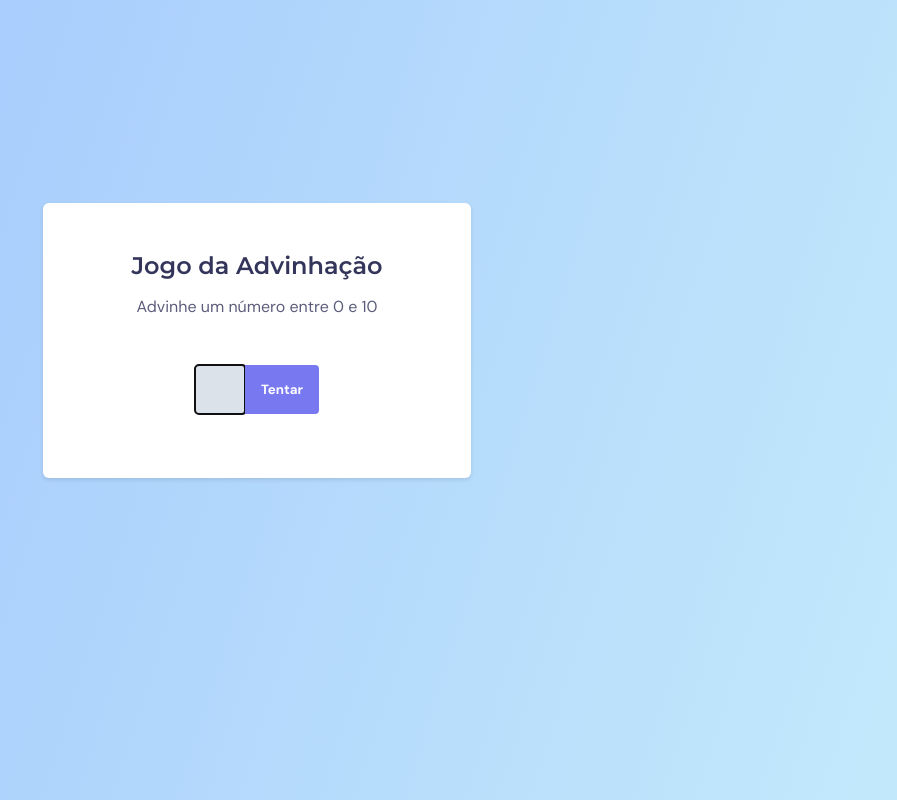
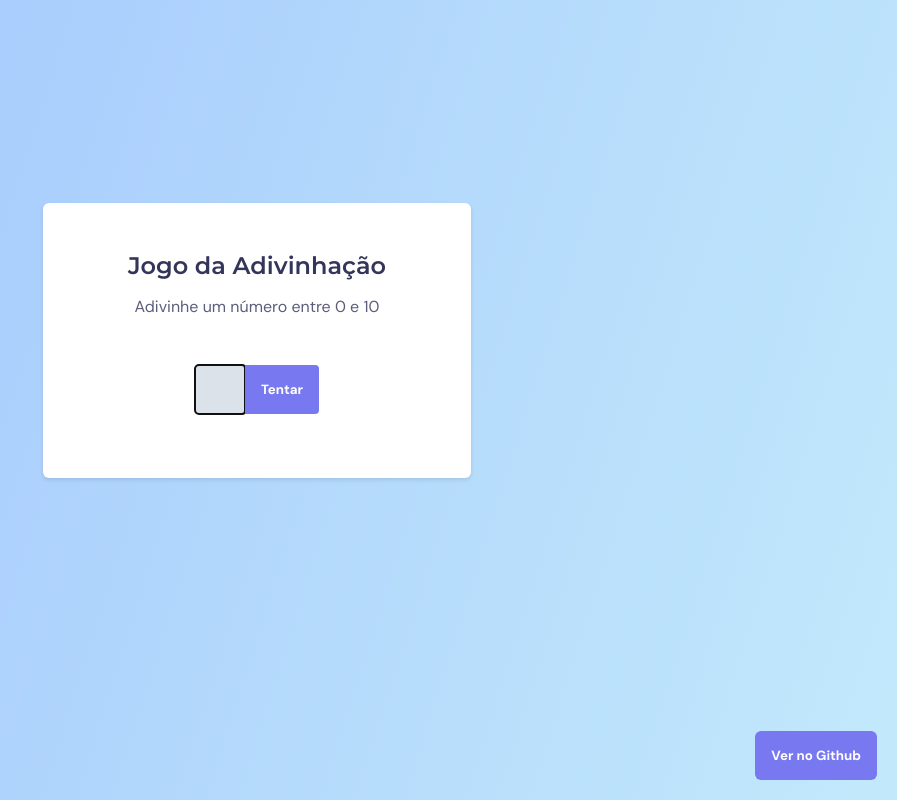
Before and after one commit to kennedysmartins/Jogo-da-advinhacao, a plain HTML site: page index.html in a window 1280 px wide. Shown: the whole page, without its empty margins (383-1280 px from the left). Drawn offline with Linux system fonts and the light colour scheme.

Commit message:
Added Favicon, Github button & Fix writing

```diff
--- a/index.html
+++ b/index.html
@@ -3,28 +3,34 @@
   <head>
     <meta charset="UTF-8" />
     <meta name="viewport" content="width=device-width, initial-scale=1.0" />
-    <title>Jogo da Advinhação</title>
+    <title>Jogo da Adivinhação</title>
     <link rel="stylesheet" href="style.css" />
+    <link rel="icon" type="image/x-icon" href="favicon.ico" />
   </head>
   <body>
     <main>
       <div class="screen1">
-        <h1>Jogo da Advinhação</h1>
-        <p>Advinhe um número entre 0 e 10</p>
+        <h1>Jogo da Adivinhação</h1>
+        <p>Adivinhe um número entre 0 e 10</p>
         <form action="#">
           <input id="tryNumber" type="number" min="0" max="10" />
           <button id="btnTry">Tentar</button>
         </form>
       </div>
       <div class="screen2 hidden">
-        <h2>Acertou em <span id="attempts">X</span> vezes</h2>
+        <h2>Adivinhou em <span id="attempts">X</span> vezes</h2>
 
-          <button id="btnReset" class="btn-screen2">Jogar novamente</button>
-
-
+        <button id="btnReset" class="btn-screen2">Jogar novamente</button>
       </div>
     </main>
 
+    <footer class="gitButton">
+      <a
+        href="https://github.com/kennedysmartins/Jogo-da-advinhacao"
+        target="_blank"
+        ><button>Ver no Github</button></a
+      >
+    </footer>
     <script src="main.js"></script>
   </body>
 </html>
--- a/style.css
+++ b/style.css
@@ -100,3 +100,15 @@ h2 {
 .screen2 button {
     border-radius: .6rem;
 }
+
+.gitButton {
+    position: fixed;
+    bottom: 0;
+    right: 0;
+    margin: 2rem;
+}
+
+.gitButton button {
+    border-radius: .6rem;
+
+}
```
Also changed, not shown: .github/preview.png, favicon.ico (added).
